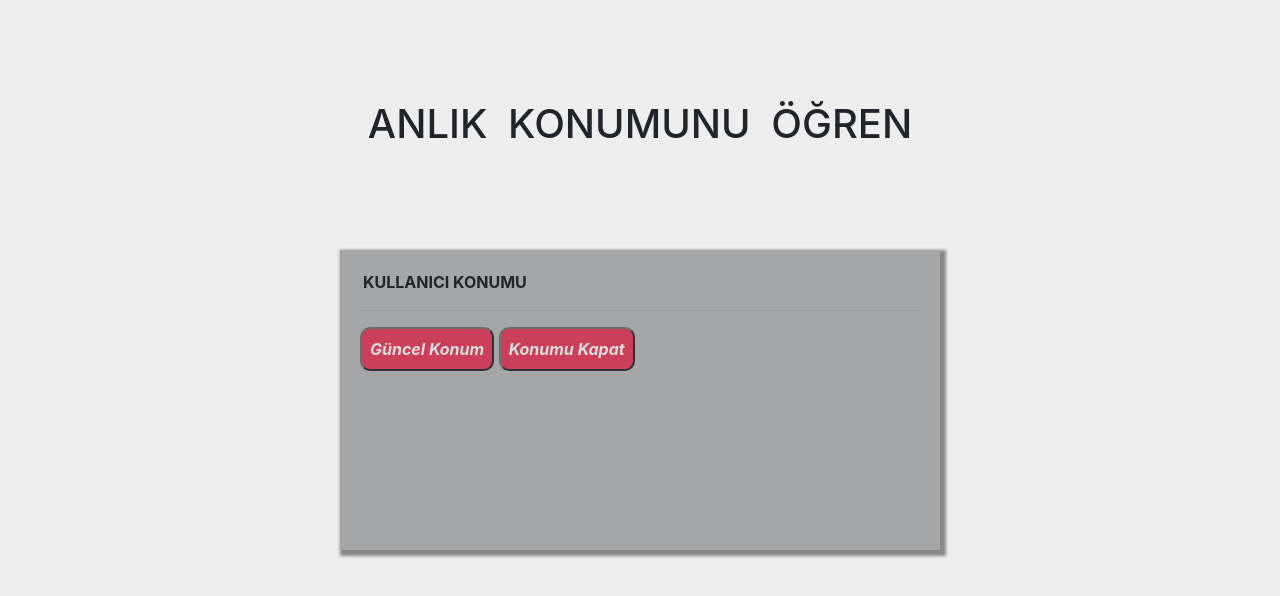
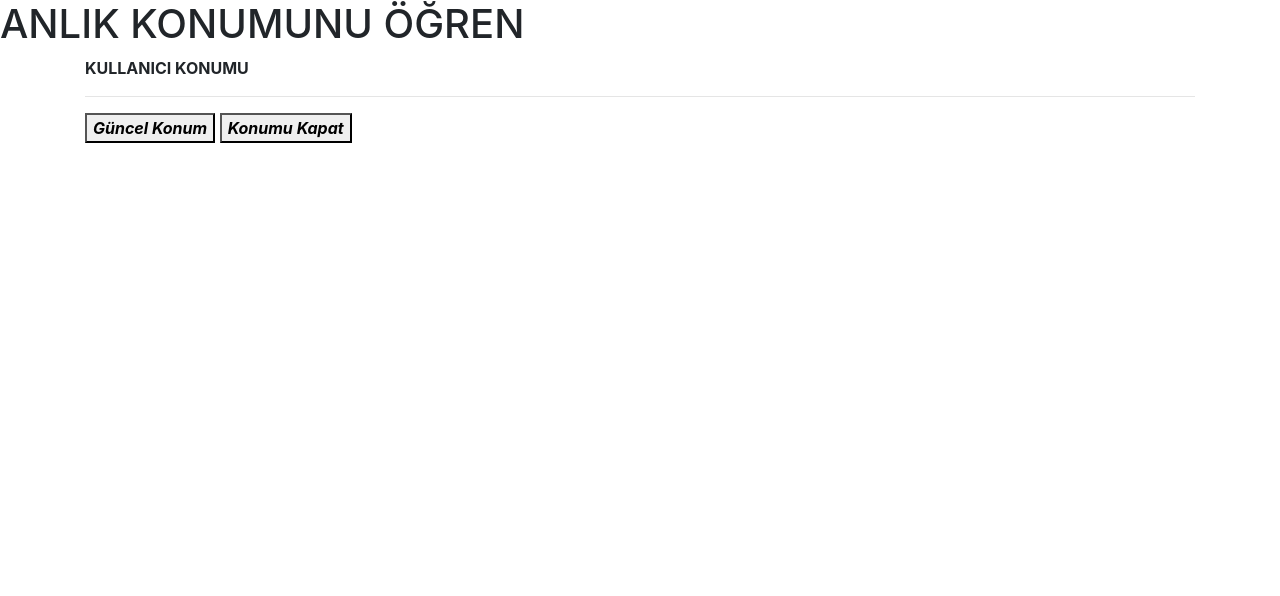
Before and after one commit to tuncAksuna/APILocationHTML, a plain HTML site: page index.html in a window 1280 px wide. Drawn offline with nearby package versions, Linux system fonts and the light colour scheme.

Commit message:
index.html dosyası değiştirildi

```diff
--- a/index.html
+++ b/index.html
@@ -4,53 +4,7 @@
 <head>
     <link rel="stylesheet" href="https://stackpath.bootstrapcdn.com/bootstrap/4.1.3/css/bootstrap.min.css" integrity="sha384-MCw98/SFnGE8fJT3GXwEOngsV7Zt27NXFoaoApmYm81iuXoPkFOJwJ8ERdknLPMO" crossorigin="anonymous">
 </head>
-<style>
-    body {
-        background-color: #eee;
-    }
 
-    button {
-        padding: 8px;
-        background-color: crimson;
-        border-radius: 10px;
-        opacity: 0.7;
-        transition: padding 0.4s, opacity 0.4s;
-        color: whitesmoke;
-    }
-
-    button:hover {
-        padding: 12px;
-        opacity: 1;
-    }
-
-    .container {
-        width: 600px;
-        height: 300px;
-        padding: 20px;
-        background-color: rgb(55, 59, 61, 0.4);
-        box-shadow: 3px 3px 3px 3px #888888;
-        position: absolute;
-        top: 50%;
-        left: 50%;
-        margin-left: -300px;
-        margin-top: -150px;
-        transition: box-shadow 500ms;
-    }
-
-    .container:hover {
-        box-shadow: 8px 8px 8px 8px #888888;
-    }
-
-    #p1 {
-        margin-left: 3px;
-    }
-
-    h1 {
-        text-align: center;
-        margin-top: 100px;
-        word-spacing: 10px;
-    }
-</style>
 
 <body>
     <h1>ANLIK KONUMUNU ÖĞREN</h1>
```
